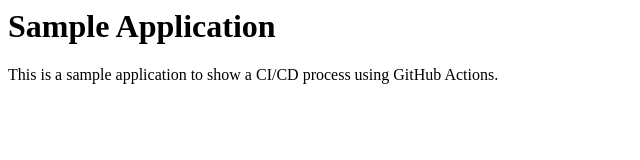
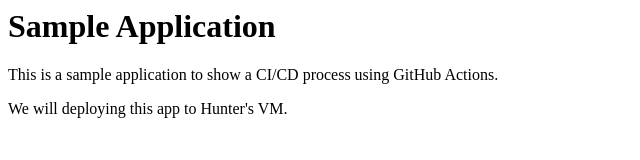
Before and after one commit to RutgersGRID/devops-git-actions, a plain HTML site: page index.html in a window 1280 px wide. Shown: the whole page, without its empty margins (0-640 px from the left). Drawn offline with Linux system fonts and the light colour scheme.

Commit message:
Update file

```diff
--- a/index.html
+++ b/index.html
@@ -4,5 +4,6 @@
 <body>
   <h1>Sample Application</h1>
   <p>This is a sample application to show a CI/CD process using GitHub Actions.</p>
+  <p>We will deploying this app to Hunter's VM.</p>
 </body>
 </html>
```
